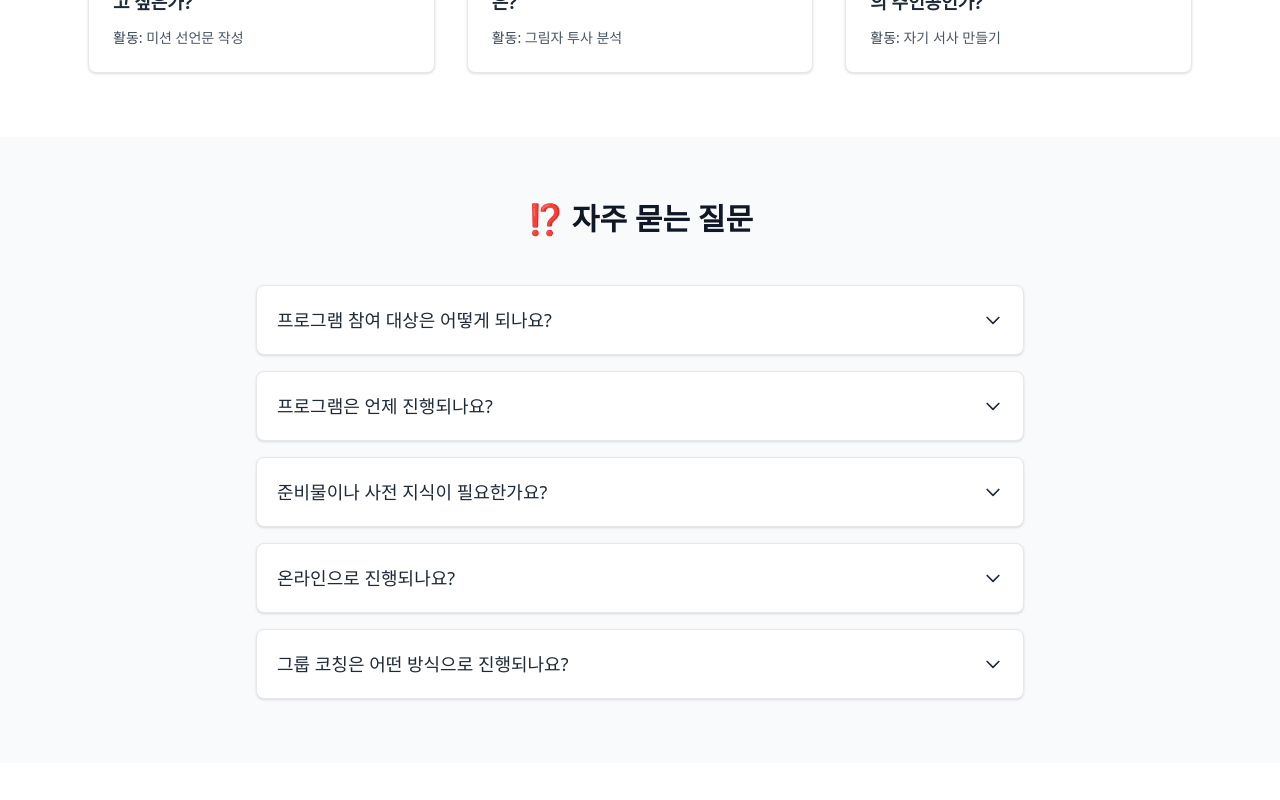
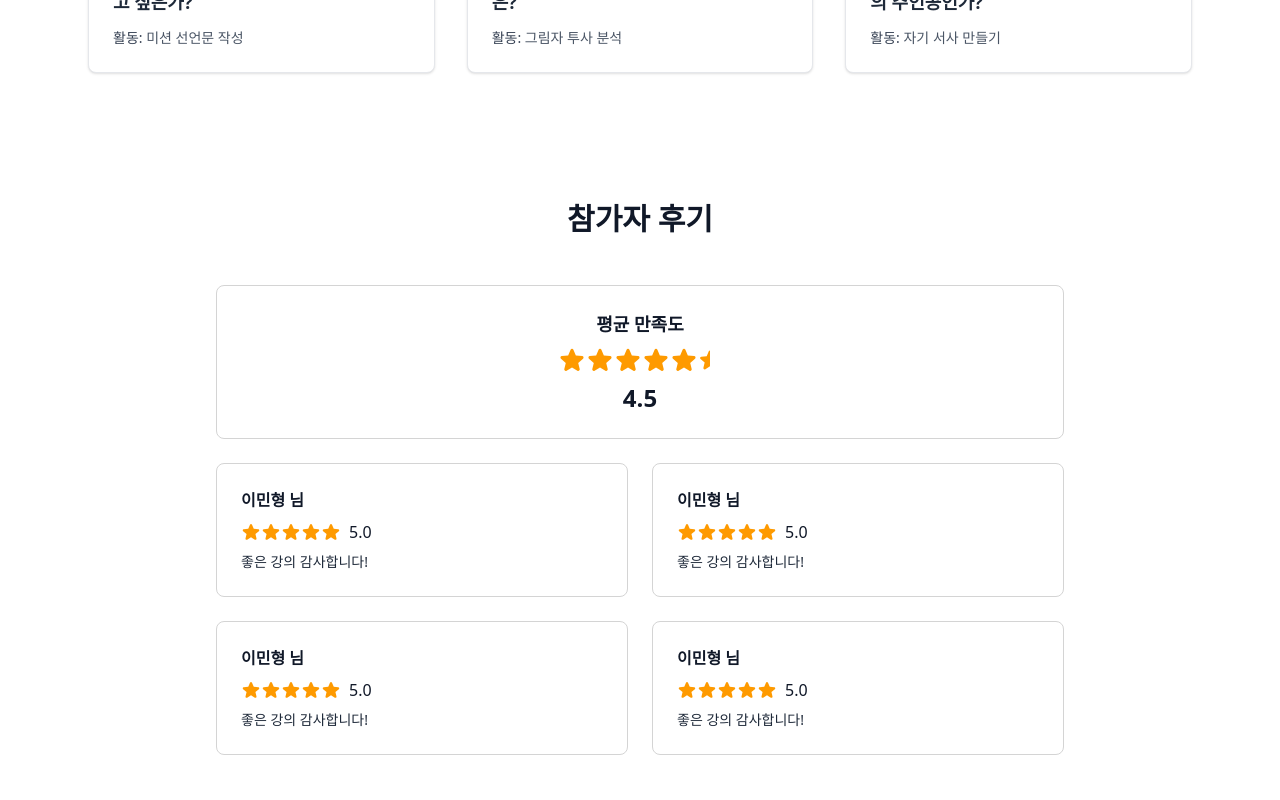
Before and after one commit to whoiam1111/insideout, a Next.js app: page /insideout/mindpoint in a window 1280 px wide. Shown: the part 2880-3680 px from the top of the page. Built offline with nearby package versions, Linux system fonts and the light colour scheme; no server answers.

Commit message:
Fix: mind point(1)

```diff
--- a/src/app/insideout/mindpoint/page.tsx
+++ b/src/app/insideout/mindpoint/page.tsx
@@ -1,5 +1,6 @@
 "use client";
 
+import { StarIcon } from "@heroicons/react/24/solid";
 import Image from "next/image";
 import Link from "next/link";
 import { useState } from "react"; // FAQ 아코디언 기능을 위해 useState 추가
@@ -263,6 +264,72 @@ export default function MindPointPage() {
 				</div>
 			</section>
 
+			{/* Review Section */}
+			<section className="py-16 bg-white">
+				<div className="max-w-4xl mx-auto px-6">
+					<h2 className="text-xl md:text-3xl font-bold text-gray-900 text-center mb-12">
+						참가자 후기
+					</h2>
+					<div
+						className="border-neutral-300 rounded-lg border-[1px] p-6
+							flex flex-col gap-2 hover:bg-gray-100 mb-6"
+					>
+						<div className="font-bold text-lg text-center">
+							평균 만족도
+						</div>
+						<div className="flex flex-col gap-2">
+							<div className="flex items-center justify-center">
+								<StarIcon className="text-amber-500 size-7" />
+								<StarIcon className="text-amber-500 size-7" />
+								<StarIcon className="text-amber-500 size-7" />
+								<StarIcon className="text-amber-500 size-7" />
+								<StarIcon className="text-amber-500 size-7" />
+								<div className="relative w-6 h-6">
+									{/* Left half */}
+									<StarIcon
+										className="absolute left-0 top-0 w-6 h-6 text-amber-500"
+										style={{ clipPath: "inset(0 50% 0 0)" }} // left 50%
+									/>
+
+									{/* Right half */}
+									<StarIcon
+										className="absolute left-0 top-0 w-6 h-6 text-white"
+										style={{ clipPath: "inset(0 0 0 50%)" }} // right 50%
+									/>
+								</div>
+							</div>
+							<div className="text-center text-2xl font-bold">
+								4.5
+							</div>
+						</div>
+					</div>
+					<div className="grid grid-cols-2 gap-6">
+						{[...Array(4)].map((_, idx) => (
+							<div
+								key={idx}
+								className="border-neutral-300 rounded-lg border-[1px] p-6
+							flex flex-col gap-2 hover:bg-gray-100"
+							>
+								<div className="font-semibold">이민형 님</div>
+								<div className="flex gap-2">
+									<div className="flex items-center">
+										<StarIcon className="text-amber-500 size-5" />
+										<StarIcon className="text-amber-500 size-5" />
+										<StarIcon className="text-amber-500 size-5" />
+										<StarIcon className="text-amber-500 size-5" />
+										<StarIcon className="text-amber-500 size-5" />
+									</div>
+									<div>5.0</div>
+								</div>
+								<div className="text-sm text-gray-800">
+									좋은 강의 감사합니다!
+								</div>
+							</div>
+						))}
+					</div>
+				</div>
+			</section>
+
 			{/* FAQ Section */}
 			<section className="py-16 bg-gray-50">
 				<div className="max-w-6xl mx-auto px-6">
```
